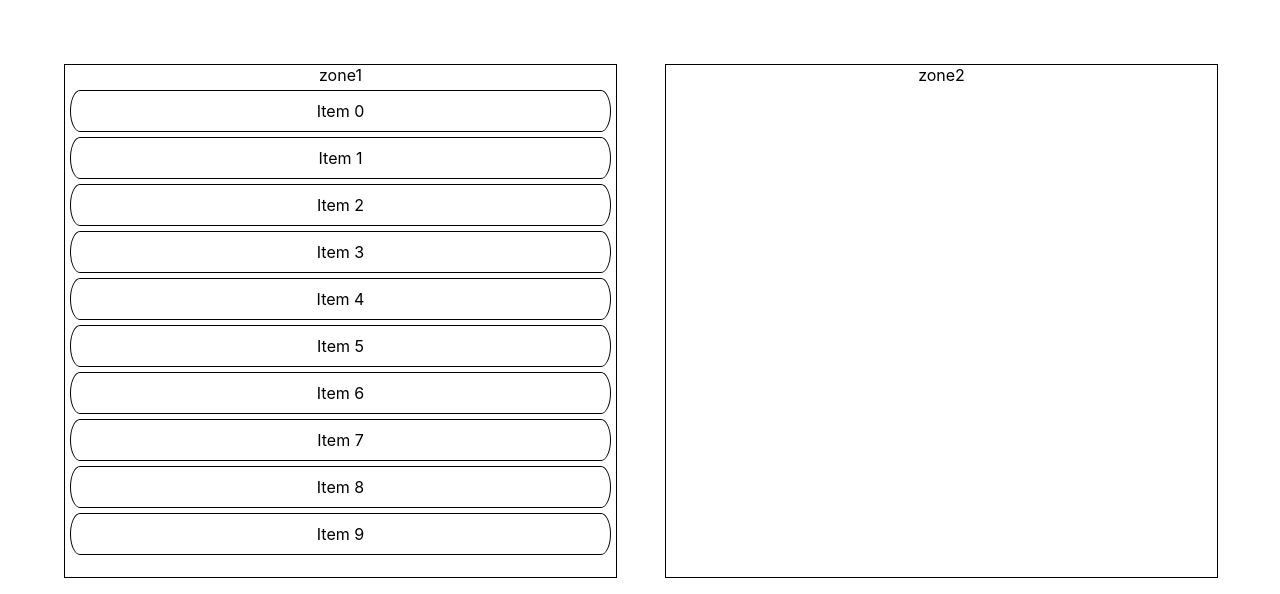
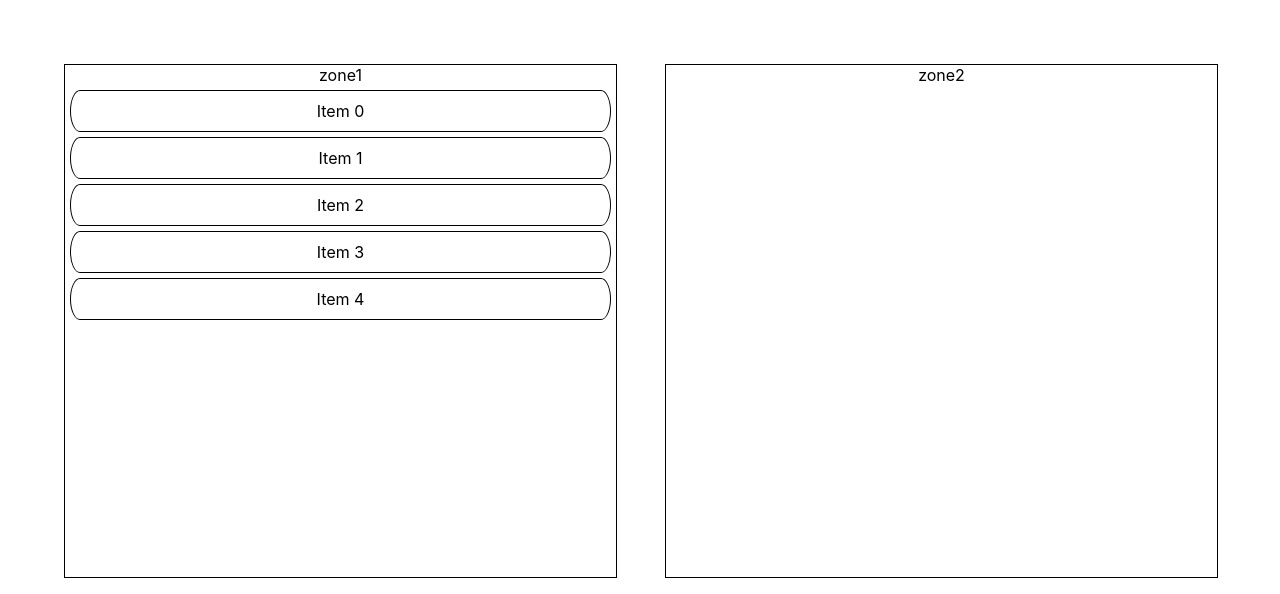
Before and after one commit to achimcc/rxjs-dnd, a React (Create React App) app: page / in a window 1280 px wide. Shown: the top 594 px of the page. Built offline with nearby package versions, Linux system fonts and the light colour scheme.

Commit message:
only 5 items

```diff
--- a/src/App.tsx
+++ b/src/App.tsx
@@ -17,7 +17,7 @@ const DropZone = styled.div`
   min-height: 40vw;
 `;
 
-const items: Record<number, Item> = [...new Array(10)]
+const items: Record<number, Item> = [...new Array(5)]
   .map((el, ind) => ind)
   .reduce((acc: Record<number, Item>, cur: number) => {
     acc[cur] = { title: `Item ${cur}` };
@@ -29,7 +29,7 @@ function App() {
     enableMapSet();
   }, []);
   const [zones, setZones] = useState({
-    zone1: new Set<number>([...new Array<number>(10)].map((el, ind) => ind)),
+    zone1: new Set<number>([...new Array<number>(5)].map((el, ind) => ind)),
     zone2: new Set<number>(),
   });
 
```
